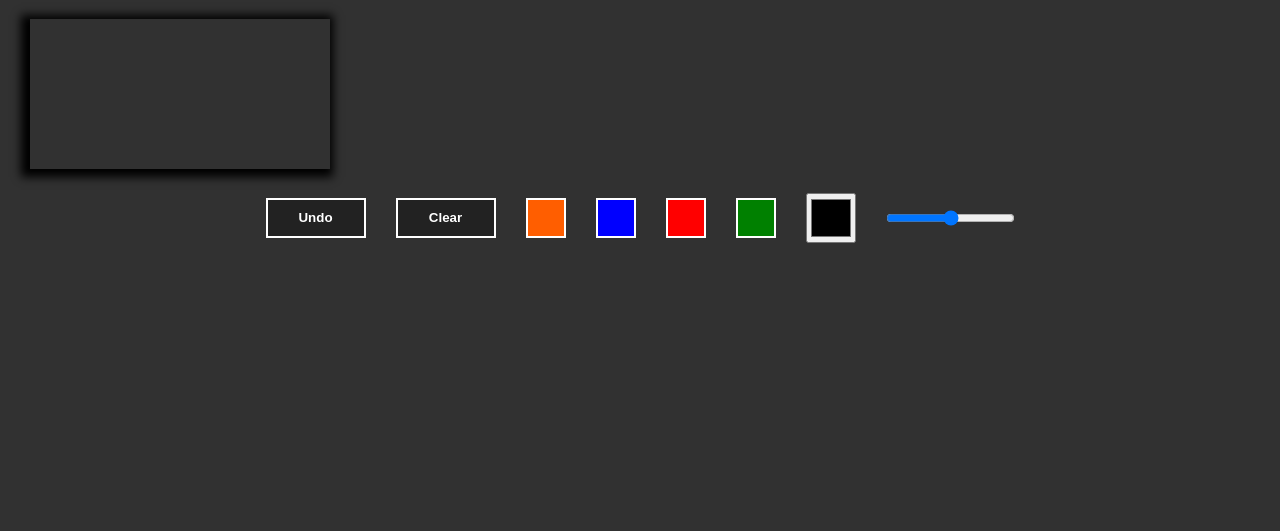
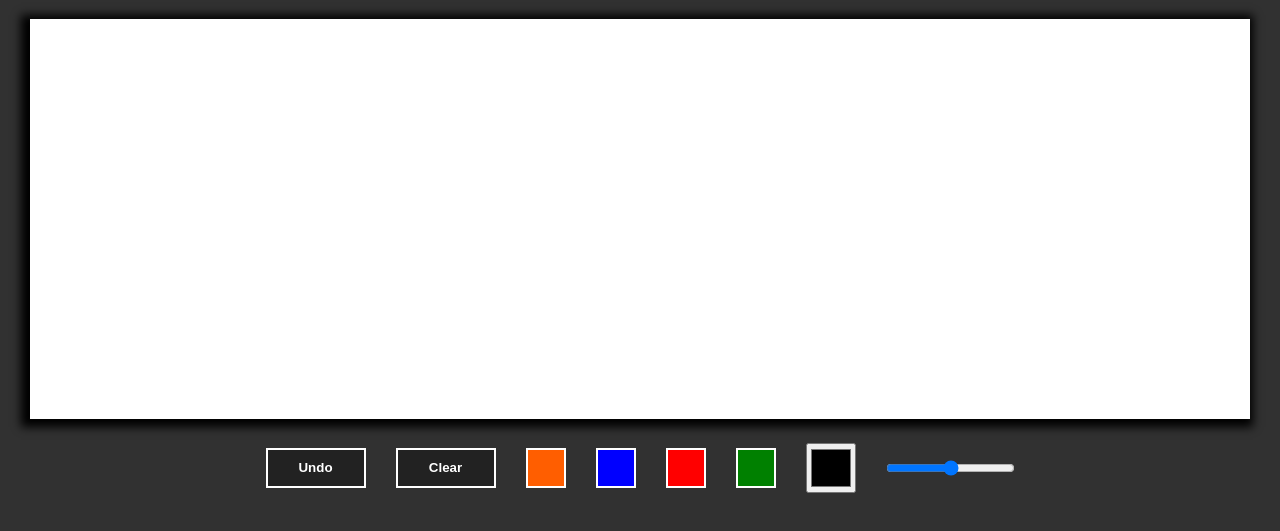
Before and after one commit to Harshak-1744/syncSketch, a website: page public/index.html in a window 1280 px wide. Shown: the part 107-638 px from the top of the page. Drawn offline with nearby package versions, Linux system fonts and the light colour scheme.

Commit message:
Update index.html

```diff
--- a/public/index.html
+++ b/public/index.html
@@ -24,6 +24,6 @@
                 <input onInput = "draw_width = this.value" type="range" min="1" max="100" class="pen-range">
             </div>
     </div>
-    <script>src="app.js"></script>
+    <script src="app.js"></script>
 </body>
 </html>
```
